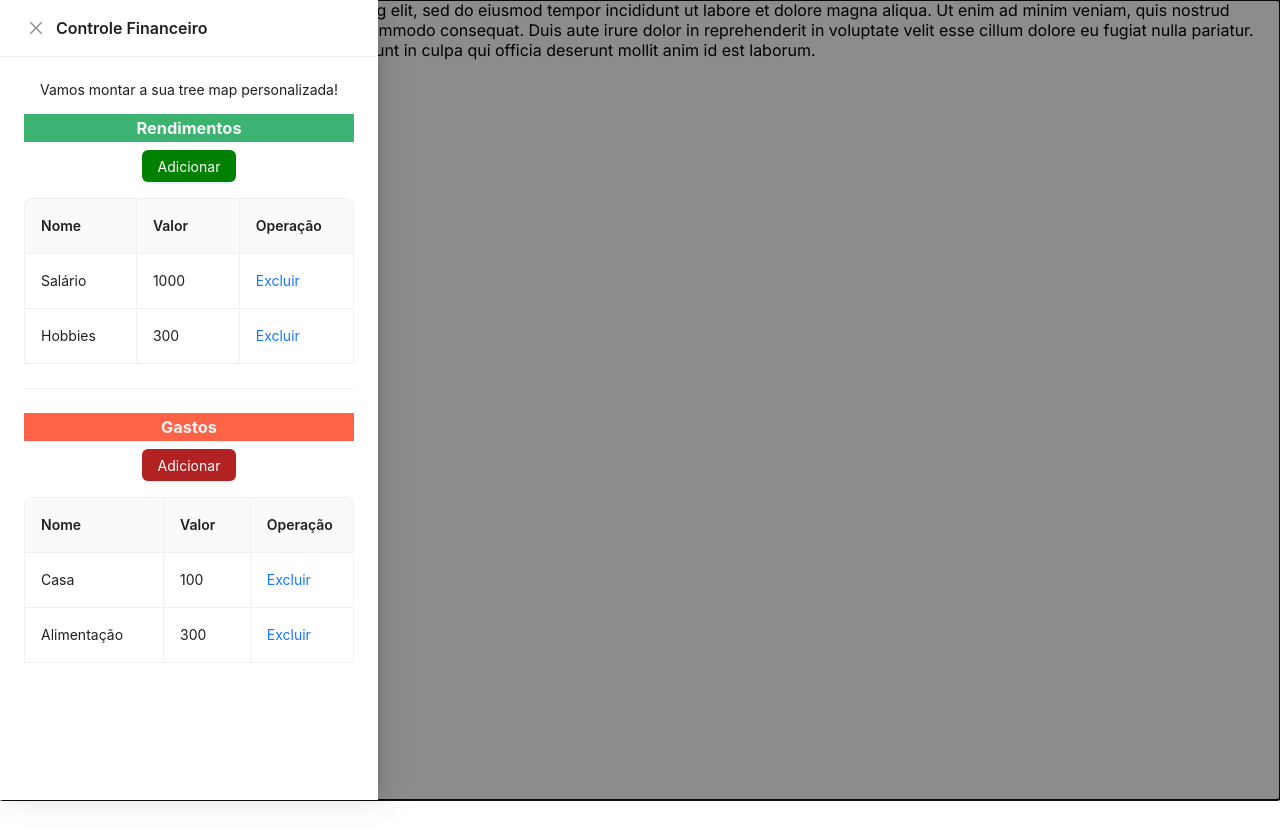
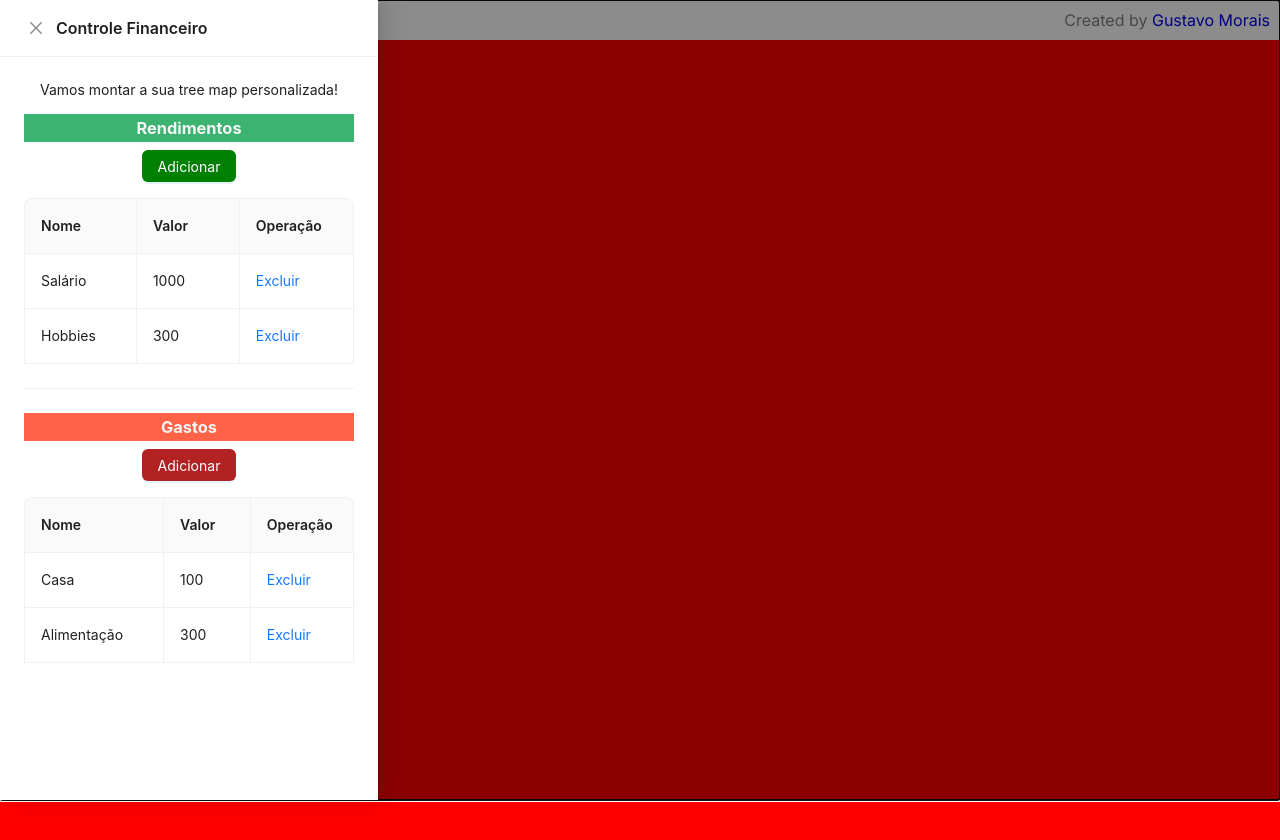
Before and after one commit to GustavoMoraisSantos/tree-map-financial, a Next.js app: page / in a window 1280 px wide. Before the commit the page ends 800 px from the top, so only its background shows below. Built offline with nearby package versions, Linux system fonts and the light colour scheme.

Commit message:
feat: adicionado menu

```diff
--- a/app/page.js
+++ b/app/page.js
@@ -1,28 +1,34 @@
 "use client";
 import MainDrawer from "@/components/Drawer";
 import { useState } from "react";
+import { MenuOutlined } from "@ant-design/icons";
 
 export default function App() {
   const [isOpen, setIsOpen] = useState(true);
   const onClose = () => {
-    setIsOpen(false)
-  }
+    setIsOpen(false);
+  };
   return (
     <div className="app">
       <div className="container">
-        <p>
-          Lorem ipsum dolor sit amet, consectetur adipiscing elit, sed do
-          eiusmod tempor incididunt ut labore et dolore magna aliqua. Ut enim ad
-          minim veniam, quis nostrud exercitation ullamco laboris nisi ut
-          aliquip ex ea commodo consequat. Duis aute irure dolor in
-          reprehenderit in voluptate velit esse cillum dolore eu fugiat nulla
-          pariatur. Excepteur sint occaecat cupidatat non proident, sunt in
-          culpa qui officia deserunt mollit anim id est laborum.
-        </p>
-        <button type="button" onClick={() => setIsOpen(!isOpen)}>
-          Trigger Drawer
-        </button>
-        <MainDrawer isOpen={isOpen} onCloseDrawer={onClose}/>
+        <div
+          style={{
+            padding: "10px",
+            display: "flex",
+            justifyContent: "space-between",
+          }}
+        >
+          <MenuOutlined onClick={() => setIsOpen(!isOpen)} />
+          <p style={{ color: "grey" }}>
+            Created by{" "}
+            <a href="#" style={{ textDecoration: "none" }}>
+              Gustavo Morais
+            </a>
+          </p>
+        </div>
+        <div style={{ width: "100%", height: "100vh", background: "red" }}>
+        </div>
+        <MainDrawer isOpen={isOpen} onCloseDrawer={onClose} />
       </div>
     </div>
   );
--- a/package.json
+++ b/package.json
@@ -9,6 +9,7 @@
     "lint": "next lint"
   },
   "dependencies": {
+    "@ant-design/icons": "^5.2.6",
     "antd": "^5.11.1",
     "next": "14.0.2",
     "react": "^18",
```
Also changed, not shown: 1 other file (tests, documents, lock files or other folders).
